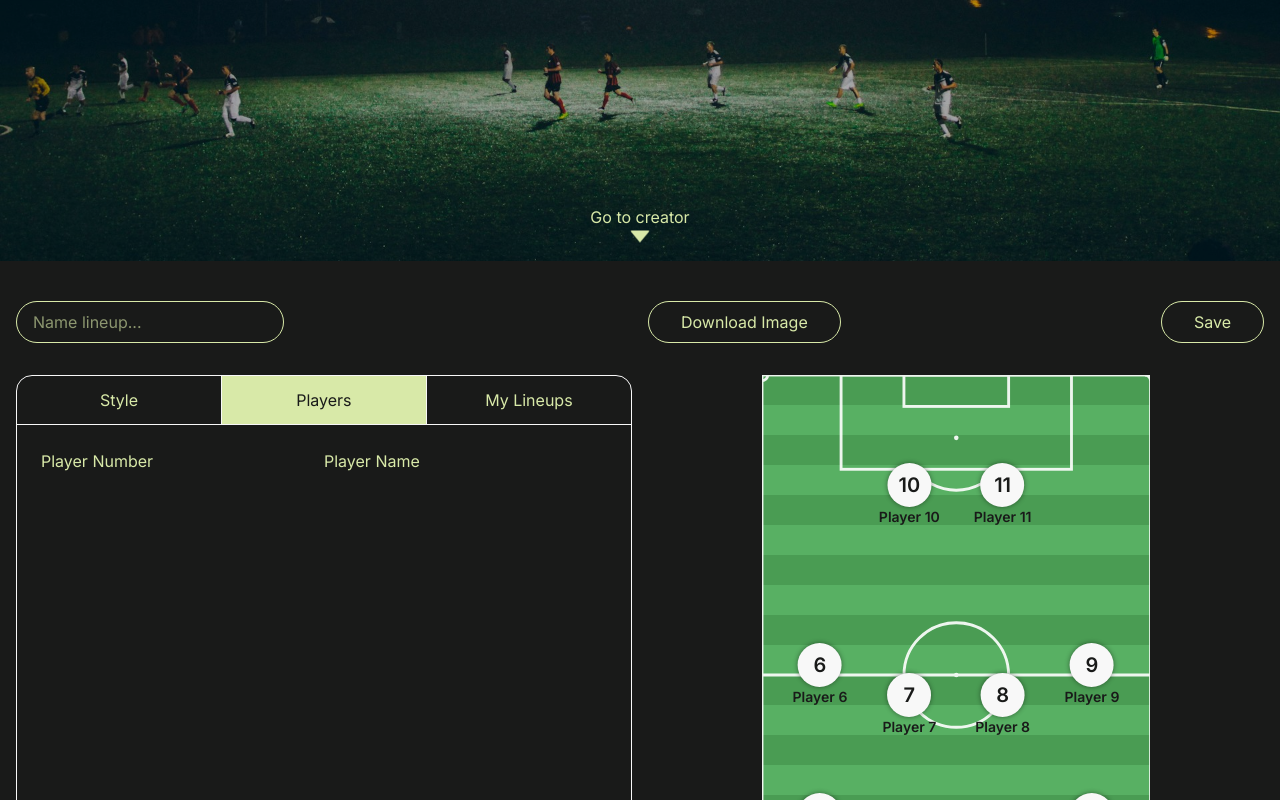
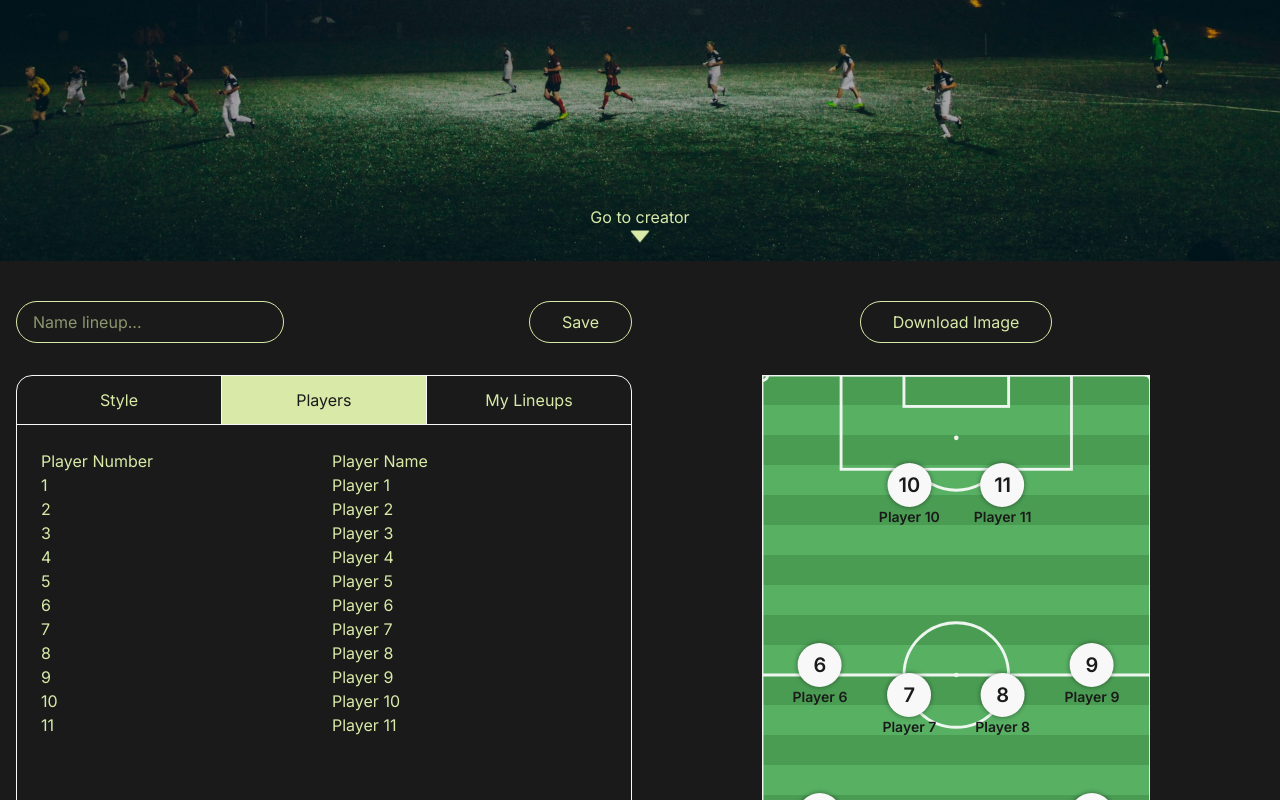
Before and after one commit to JakubMotyl/tactic-board, a Next.js app: page / in a window 1280 px wide. Both pictures are taken after a click on the button "Players". Shown: the part 539-1339 px from the top of the page. Built offline with nearby package versions, Linux system fonts and the light colour scheme.

Commit message:
change creator header buttons

```diff
--- a/components/sections/Creator/Creator.tsx
+++ b/components/sections/Creator/Creator.tsx
@@ -33,20 +33,22 @@ export default function Creator() {
       className="min-h-dvh w-full gap-8 flex flex-col xl:max-w-7xl max-w-4xl px-4 py-10 mx-auto"
     >
       <div className="flex md:flex-row flex-col gap-4 items-center justify-between">
-        <div className="md:w-1/2 w-full flex md:justify-start justify-center">
+        <div className="w-full flex items-center justify-between">
           <input
             type="text"
             placeholder="Name lineup..."
             className="outline-none text-cream placeholder:text-cream/60 border border-cream px-4 py-2 rounded-4xl"
           />
+          <button className="creator-btn">Save</button>
         </div>
-        <div className="flex items-center justify-between md:w-1/2 w-full">
+        <div className="flex items-center justify-center w-full">
           <button className="creator-btn">Download Image</button>
-          <button className="creator-btn">Save</button>
         </div>
       </div>
       <div className="w-full flex md:flex-row flex-col items-center justify-between gap-4">
         <Menu
+          players={players}
+          setPlayers={setPlayers}
           values={values}
           setValues={setValues}
           handleChange={handleChange}
--- a/components/sections/Creator/Menu/Menu.tsx
+++ b/components/sections/Creator/Menu/Menu.tsx
@@ -3,15 +3,23 @@ import { Dispatch, SetStateAction, useState } from "react";
 import Style from "./Style/Style";
 import Players from "./Players/Players";
 import MyLineups from "./MyLineups/MyLineups";
+import type { Player } from "@/data/menu/players";
 import type { ValuesProps } from "../Creator";
 
 interface MenuProps {
+  players: Player[];
   values: ValuesProps;
   setValues: Dispatch<SetStateAction<ValuesProps>>;
+  setPlayers: Dispatch<SetStateAction<Player[]>>;
   handleChange: (id: string, newValue: string | number) => void;
 }
 
-export default function Menu({ values, setValues, handleChange }: MenuProps) {
+export default function Menu({
+  players,
+  setPlayers,
+  values,
+  handleChange,
+}: MenuProps) {
   const [category, setCategory] = useState<string>("style");
   return (
     <div className="h-[75dvh] w-full md:w-1/2 border border-white rounded-2xl overflow-hidden divide-y divide-white flex flex-col">
@@ -47,9 +55,9 @@ export default function Menu({ values, setValues, handleChange }: MenuProps) {
         )}
         {category === "players" && (
           <Players
-            values={values}
+            players={players}
+            setPlayers={setPlayers}
             handleChange={handleChange}
-            setValues={setValues}
           />
         )}
         {category === "my lineups" && <MyLineups />}
--- a/components/sections/Creator/Menu/Players/Players.tsx
+++ b/components/sections/Creator/Menu/Players/Players.tsx
@@ -1,24 +1,34 @@
-import type { ValuesProps } from "../../Creator";
+import { Dispatch, SetStateAction } from "react";
 import type { Player } from "@/data/menu/players";
-import { Dispatch, SetStateAction } from "react";
 interface PlayersProps {
-  values: ValuesProps;
-  setValues: Dispatch<SetStateAction<ValuesProps>>;
+  players: Player[];
+  setPlayers: Dispatch<SetStateAction<Player[]>>;
   handleChange: (id: string, newValue: string | number) => void;
 }
 
 export default function Players({
-  values,
-  setValues,
+  players,
+  setPlayers,
   handleChange,
 }: PlayersProps) {
   return (
-    <div className="flex-1 flex flex-col gap-4 justify-between">
-      <div className="w-full flex items-center justify-between">
-        <p className="w-1/2">Player Number</p>
-        <p className="w-1/2">Player Name</p>
+    <div className="flex-1 flex gap-4 justify-between">
+      <div className="w-full">
+        <p>Player Number</p>
+        <div>
+          {players.map((player) => (
+            <div key={player.id}>{player.numb}</div>
+          ))}
+        </div>
       </div>
-      <div className="flex-1 flex flex-col"></div>
+      <div className="w-full">
+        <p>Player Name</p>
+        <div>
+          {players.map((player) => (
+            <div key={player.id}>{player.name}</div>
+          ))}
+        </div>
+      </div>
     </div>
   );
 }
```
